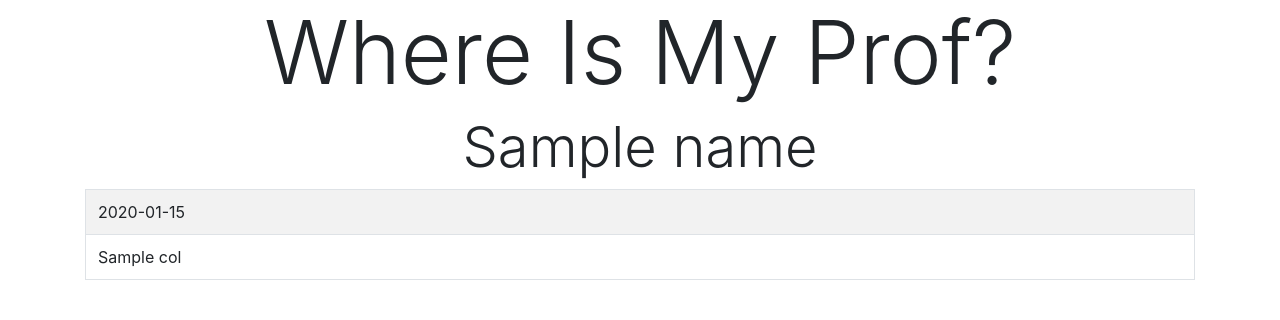
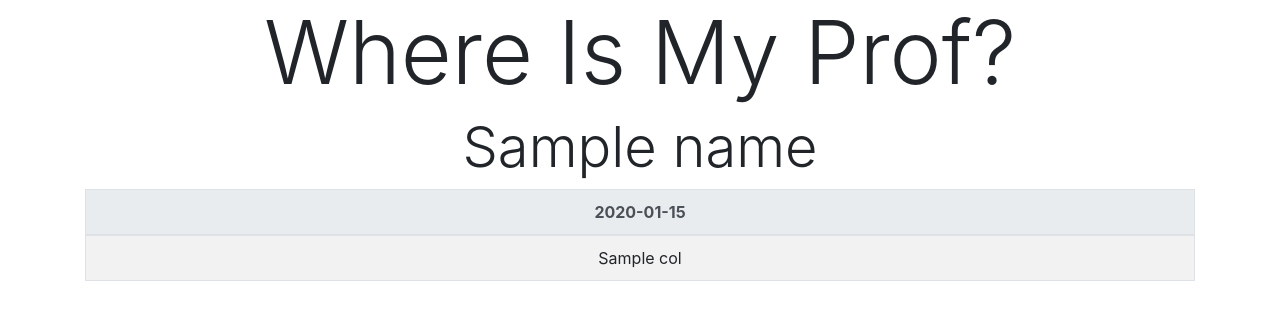
Before and after one commit to metakgp/wimp, a Flask app: template templates/result.html in a window 1280 px wide. Shown: the top 320 px of the page. Run offline with Flask 2, Linux system fonts and the light colour scheme; the template is opened without the code that fills it: most values are stand-ins (such as "Sample title", 1, 10 or a date in 2020); some libraries are stand-ins or nearby versions.

Commit message:
use equal column widths in bootstrap

```diff
--- a/app.py
+++ b/app.py
@@ -15,7 +15,7 @@ with open(os.path.join(path, 'data/data.json')) as f:
 
 def fetch_results(prof):
     tb = [['Monday'], ['Tuesday'], ['Wednesday'], ['Thursday'], ['Friday']]
-    times = ['', '8 AM - 9 AM', '9 AM - 10 AM', '10 AM - 11 AM', '11 AM - 12 AM', '12 PM - 1 PM', '2 PM - 3 PM', '3 PM - 4PM', '4 PM - 5 PM', '5 PM - 6 PM']
+    times = ['', '8 AM', '9 AM', '10 AM', '11 AM', '12 PM', '2 PM', '3 PM', '4 PM', '5 PM']
 
     data = get_table(get_times(prof))
 
--- a/templates/result.html
+++ b/templates/result.html
@@ -16,21 +16,26 @@
                     {{name}}
                 </h3>
             </div>
-            <table class="table table-striped table-bordered table-hover">
+            <table class="table table-striped table-bordered table-hover
+            text-center">
+                <thead class="thead-light">
                     <tr>
                         {% for time in times %}
-                    <td> {{time}} </td>
+                        <th class="col-md-1"> {{time}} </th>
                         {% endfor %}
                     </tr>
+                </thead>
+                <tbody>
                     {% for row in data %}
                     <tr>
                         {% for col in row %}
-                    <td>
+                        <td class="col-md-1">
                             {{col}}
                         </td>
                         {% endfor %}
                     </tr>
                     {% endfor %}
+                </tbody>
             </table>
         </div>
     </body>
```
Lines whose indentation alone changed are shown as unchanged.
